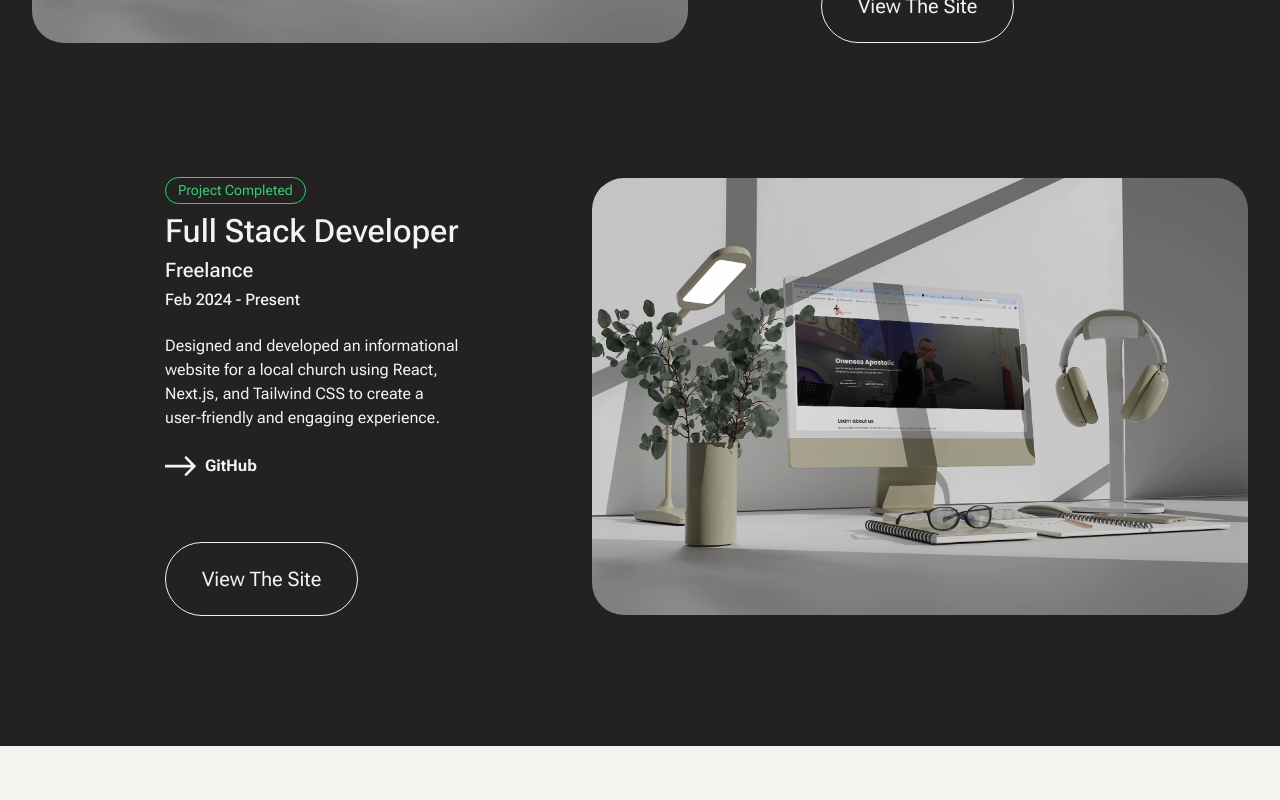
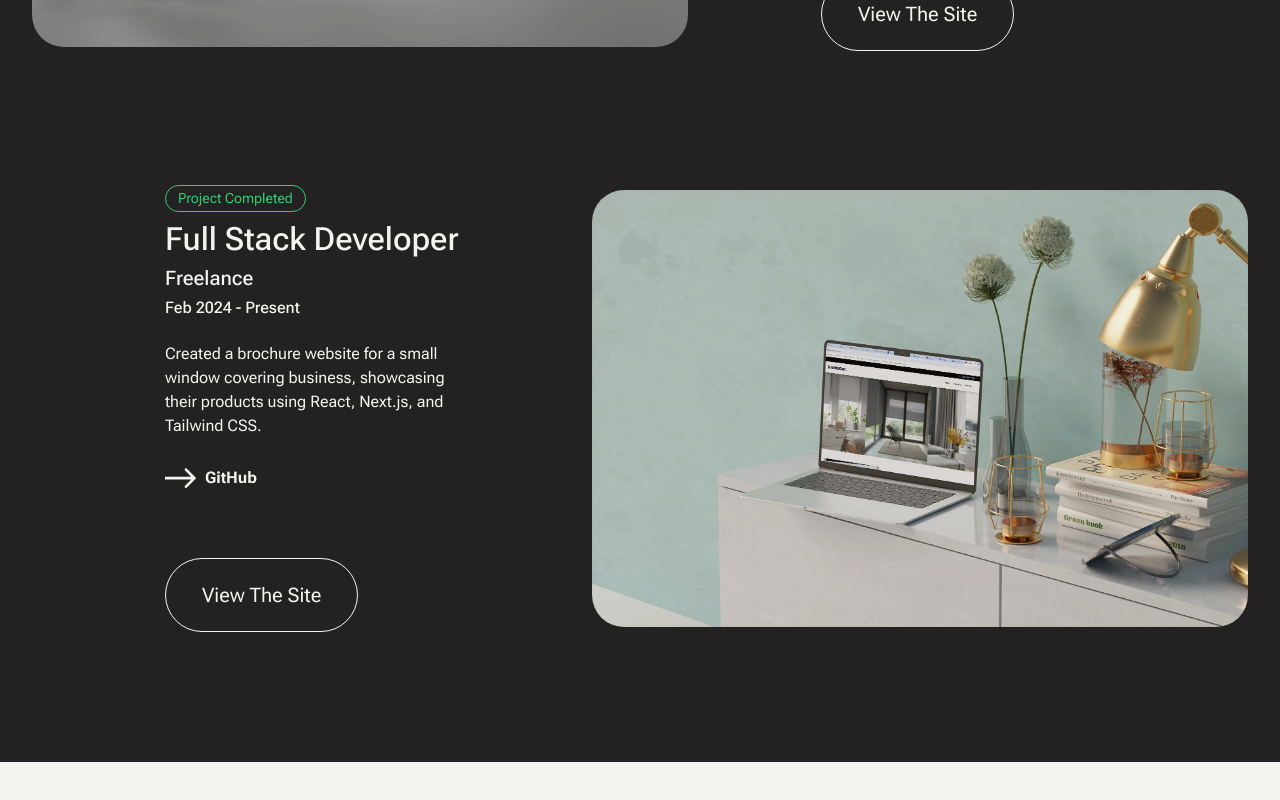
Before and after one commit to joewardperalta/developer-portfolio, a Next.js app: page / in a window 1280 px wide. Shown: the part 1841-2641 px from the top of the page. Built offline with nearby package versions, Linux system fonts and the light colour scheme.

Commit message:
Add content for the insideout window coverings

```diff
--- a/app/page.js
+++ b/app/page.js
@@ -94,7 +94,7 @@ export default function Home() {
             <Column className="space-y-[8.375rem]">
               {experiences.map((experience, index) => (
                 <ProductCard
-                  key={index}
+                  key={experience.id}
                   image={{
                     src: experience.image.src,
                     alt: experience.image.alt,
@@ -102,7 +102,7 @@ export default function Home() {
                   role={experience.role}
                   company={experience.company}
                   date={experience.date}
-                  description="Designed and developed an informational website for a local church using React, Next.js, and Tailwind CSS to create a user-friendly and engaging experience."
+                  description={experience.description}
                   links={{
                     github:
                       "https://github.com/joewardperalta/The-Apostolic-Sanctuary-of-Canada",
--- a/components/cards/ProductCard.jsx
+++ b/components/cards/ProductCard.jsx
@@ -35,14 +35,14 @@ export default function ProductCard({
         className="h-full w-full min-w-[656px] rounded-[2rem] object-cover"
         src={image.src}
         alt={image.alt}
-        width={656}
-        height={480}
+        width={1000}
+        height={666}
       />
 
       {/* Product Body */}
       <div className="w-full px-[8.3125rem]">
         {/* Status of the product, "Complete" or "Development" */}
-        <StatusBar />
+        <StatusBar complete={status === "complete" ? true : false} />
 
         <div
           className={`${theme === "dark" ? "!text-primary" : "text-secondary"}`}
@@ -67,19 +67,24 @@ export default function ProductCard({
           <p className="mb-6">{description}</p>
 
           {/* Link to GitHub repo */}
-          <a className="mb-16 flex items-center gap-2 text-[1rem] font-bold leading-[1.5]">
+          <Link
+            href={links.github}
+            className="mb-16 flex items-center gap-2 text-[1rem] font-bold leading-[1.5]"
+            target="_blank"
+          >
             <Image
+              className="h-8 w-8"
               src={
                 theme === "dark"
                   ? "/vectors/arrow right light.svg"
                   : "/vectors/arrow right dark.svg"
               }
               alt="arrow right icon"
-              width={32}
-              height={32}
+              width={0}
+              height={0}
             />
             GitHub
-          </a>
+          </Link>
 
           {/* Action to view the site */}
           <Link href={links.website} target="_blank">
--- a/data/experiences.json
+++ b/data/experiences.json
@@ -1,8 +1,33 @@
 [
   {
+    "id": 1,
     "image": {
       "src": "/images/The Apostolic Sanctuary of Canada Mockup Website.png",
       "alt": "Apostolic Sanctuary of Canada mockup website"
+    },
+    "role": "Full Stack Developer",
+    "company": "Freelance",
+    "date": {
+      "start": {
+        "month": "Jul",
+        "year": "2024"
+      },
+      "end": {
+        "month": "Aug",
+        "year": "2024"
+      }
+    },
+    "description": "Designed and developed an informational website for a local church using React, Next.js, and Tailwind CSS to create a user-friendly and engaging experience.",
+    "links": {
+      "github": "https://github.com/joewardperalta/The-Apostolic-Sanctuary-of-Canada",
+      "website": "https://www.apostolicsanctuarycanada.ca/"
+    }
+  },
+  {
+    "id": 2,
+    "image": {
+      "src": "/images/Inside Out Window Coverings Mockup.png",
+      "alt": "Inside Out Window Coverings mockup"
     },
     "role": "Full Stack Developer",
     "company": "Freelance",
@@ -16,33 +41,10 @@
         "year": ""
       }
     },
-    "description": "A web development agency that designs, builds, and maintains custom e-commerce websites for small businesses to enhance their online presence and growth.",
+    "description": "Created a brochure website for a small window covering business, showcasing their products using React, Next.js, and Tailwind CSS.",
     "links": {
-      "github": "https://github.com/joewardperalta/The-Apostolic-Sanctuary-of-Canada",
-      "website": "https://www.apostolicsanctuarycanada.ca/"
-    }
-  },
-  {
-    "image": {
-      "src": "/images/The Apostolic Sanctuary of Canada Mockup Website.png",
-      "alt": "Apostolic Sanctuary of Canada mockup website"
-    },
-    "role": "Full Stack Developer",
-    "company": "Freelance",
-    "date": {
-      "start": {
-        "month": "Feb",
-        "year": "2024"
-      },
-      "end": {
-        "month": "Present",
-        "year": ""
-      }
-    },
-    "description": "A web development agency that designs, builds, and maintains custom e-commerce websites for small businesses to enhance their online presence and growth.",
-    "links": {
-      "github": "https://github.com/joewardperalta/The-Apostolic-Sanctuary-of-Canada",
-      "website": "https://www.apostolicsanctuarycanada.ca/"
+      "github": "https://github.com/joewardperalta/Insideout-Window-Coverings",
+      "website": "https://www.insideoutwindowcoverings.ca/"
     }
   }
 ]
```
Also changed, not shown: public/images/Inside Out Window Coverings Mockup.png (renamed from public/images/Laptop Mockup.png).
